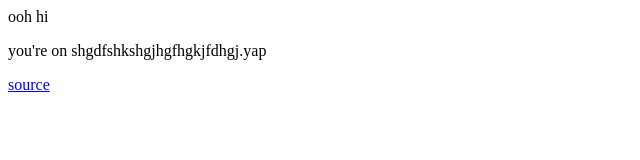
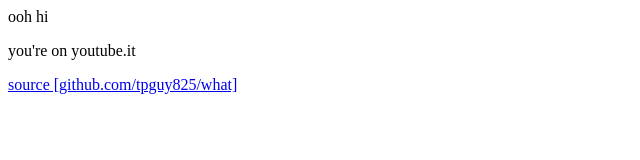
Before and after one commit to tpguy825/what, a plain HTML site: page index.html in a window 1280 px wide. Shown: the whole page, without its empty margins (0-640 px from the left). Drawn offline with Linux system fonts and the light colour scheme.

Commit message:
Update index.html

```diff
--- a/index.html
+++ b/index.html
@@ -1,13 +1,13 @@
 <html>
 
 <head>
-    <title>Example Page</title>
+    <title>Youtube</title>
 </head>
 
 <body>
     <p>ooh hi</p>
-    <p>you're on shgdfshkshgjhgfhgkjfdhgj.yap</p>
-    <a href="https://github.com/tpguy825/what">source</a>
+    <p>you're on youtube.it</p>
+    <a href="https://github.com/tpguy825/what">source [github.com/tpguy825/what]</a>
 </body>
 
 </html>
```
